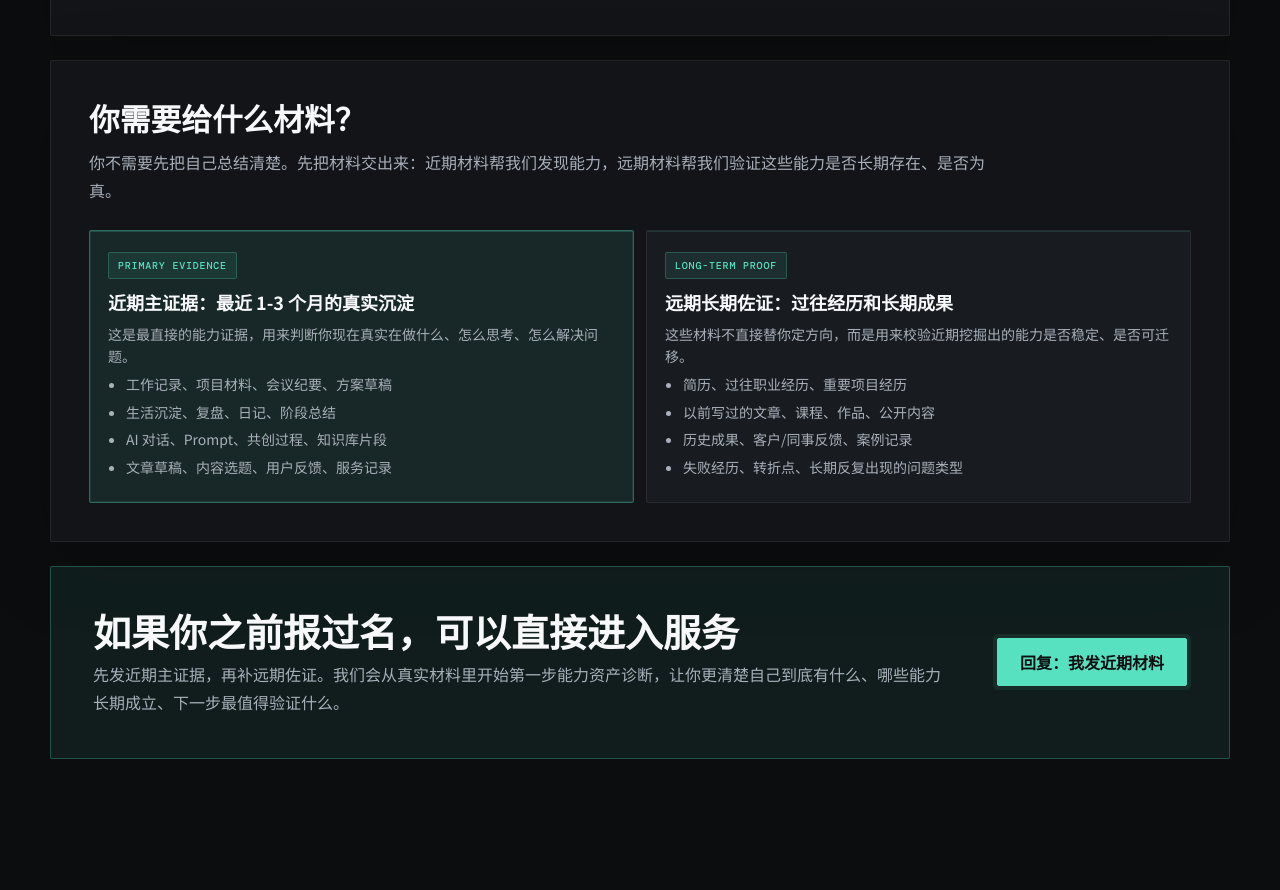
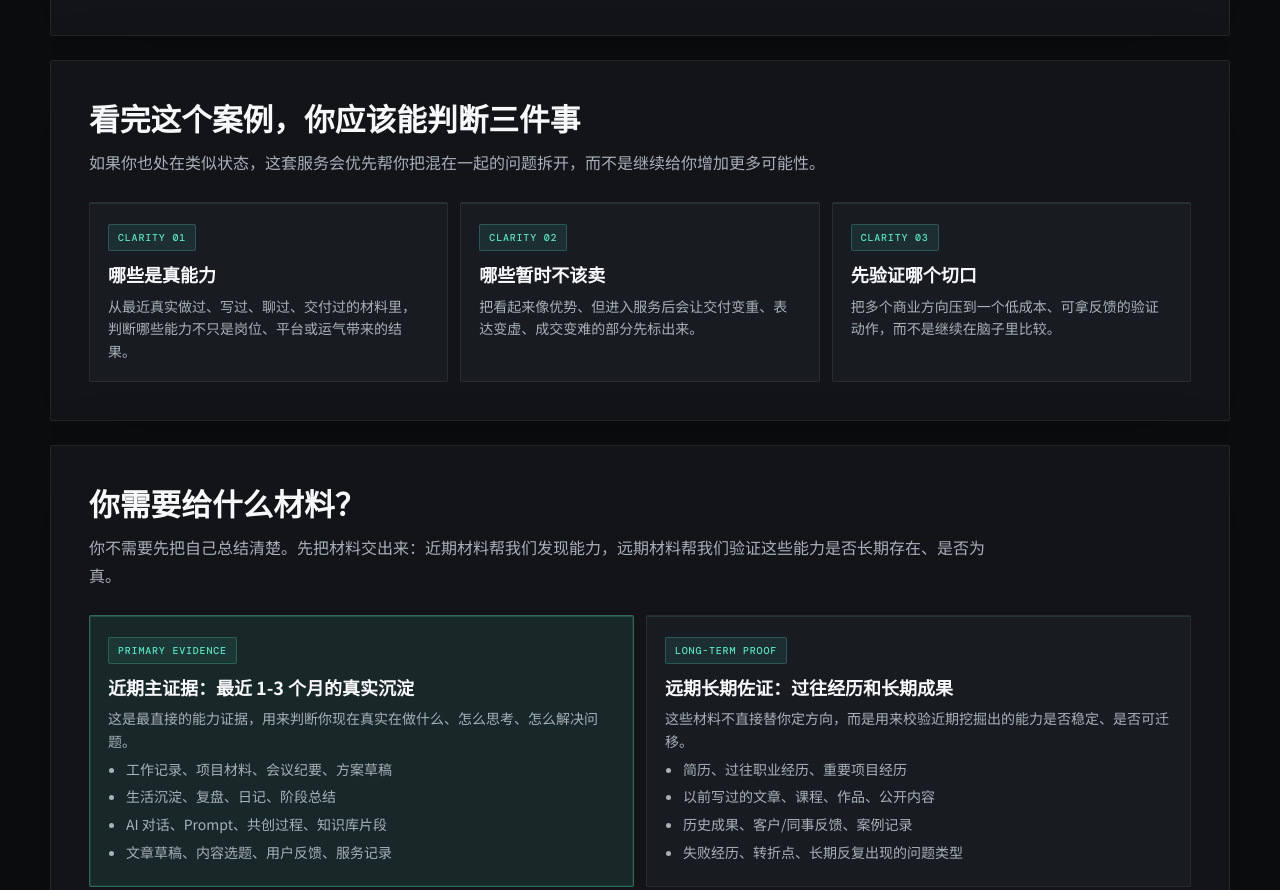
Before and after one commit to zainosl/qiaobooseai-site, a plain HTML site: page capability-diagnosis-case.html in a window 1280 px wide. Shown: the part 3967-4857 px from the top of the page. Before the commit the page ends 4798 px from the top, so only its background shows below. Drawn offline with nearby package versions, Linux system fonts and the light colour scheme.

Commit message:
Update capability diagnosis case content

```diff
--- a/capability-diagnosis-case.html
+++ b/capability-diagnosis-case.html
@@ -270,7 +270,8 @@
     .skills,
     .funnel,
     .materials,
-    .fit-grid {
+    .fit-grid,
+    .clarity-grid {
       display: grid;
       gap: 12px;
       margin-top: 14px;
@@ -280,6 +281,7 @@
     .deliverables { grid-template-columns: repeat(3, minmax(0, 1fr)); }
     .skills { grid-template-columns: repeat(4, minmax(0, 1fr)); }
     .funnel { grid-template-columns: repeat(3, minmax(0, 1fr)); }
+    .clarity-grid { grid-template-columns: repeat(3, minmax(0, 1fr)); }
     .materials, .fit-grid { grid-template-columns: repeat(2, minmax(0, 1fr)); }
 
     .card {
@@ -549,6 +551,7 @@
       .deliverables,
       .skills,
       .funnel,
+      .clarity-grid,
       .timeline,
       .pathbar { grid-template-columns: 1fr; }
       .button { justify-self: start; }
@@ -750,6 +753,16 @@
       </div>
     </section>
 
+    <section>
+      <h2>看完这个案例，你应该能判断三件事</h2>
+      <p class="note">如果你也处在类似状态，这套服务会优先帮你把混在一起的问题拆开，而不是继续给你增加更多可能性。</p>
+      <div class="clarity-grid">
+        <div class="card"><span class="tag">CLARITY 01</span><h3>哪些是真能力</h3><p>从最近真实做过、写过、聊过、交付过的材料里，判断哪些能力不只是岗位、平台或运气带来的结果。</p></div>
+        <div class="card"><span class="tag">CLARITY 02</span><h3>哪些暂时不该卖</h3><p>把看起来像优势、但进入服务后会让交付变重、表达变虚、成交变难的部分先标出来。</p></div>
+        <div class="card"><span class="tag">CLARITY 03</span><h3>先验证哪个切口</h3><p>把多个商业方向压到一个低成本、可拿反馈的验证动作，而不是继续在脑子里比较。</p></div>
+      </div>
+    </section>
+
     <section id="materials">
       <h2>你需要给什么材料？</h2>
       <p class="note">你不需要先把自己总结清楚。先把材料交出来：近期材料帮我们发现能力，远期材料帮我们验证这些能力是否长期存在、是否为真。</p>
@@ -777,14 +790,17 @@
           </ul>
         </div>
       </div>
+      <div class="result-callout">
+        <p>材料不用整理得很漂亮。你可以先发 1 份最能代表你最近状态的材料：一段 AI 对话、一个项目记录、一篇草稿或复盘、一次用户/同事反馈，都可以作为开始。</p>
+      </div>
     </section>
 
     <div class="cta">
       <div>
         <h2>如果你之前报过名，可以直接进入服务</h2>
-        <p>先发近期主证据，再补远期佐证。我们会从真实材料里开始第一步能力资产诊断，让你更清楚自己到底有什么、哪些能力长期成立、下一步最值得验证什么。</p>
+        <p>先发 1 份近期主证据也可以，后续再补更多近期材料和远期佐证。我们会从真实材料里开始第一步能力资产诊断，让你更清楚自己到底有什么、哪些能力长期成立、下一步最值得验证什么。</p>
       </div>
-      <div class="button">回复：我发近期材料</div>
+      <div class="button">回复：我先发 1 份材料</div>
     </div>
   </main>
 </body>
```
